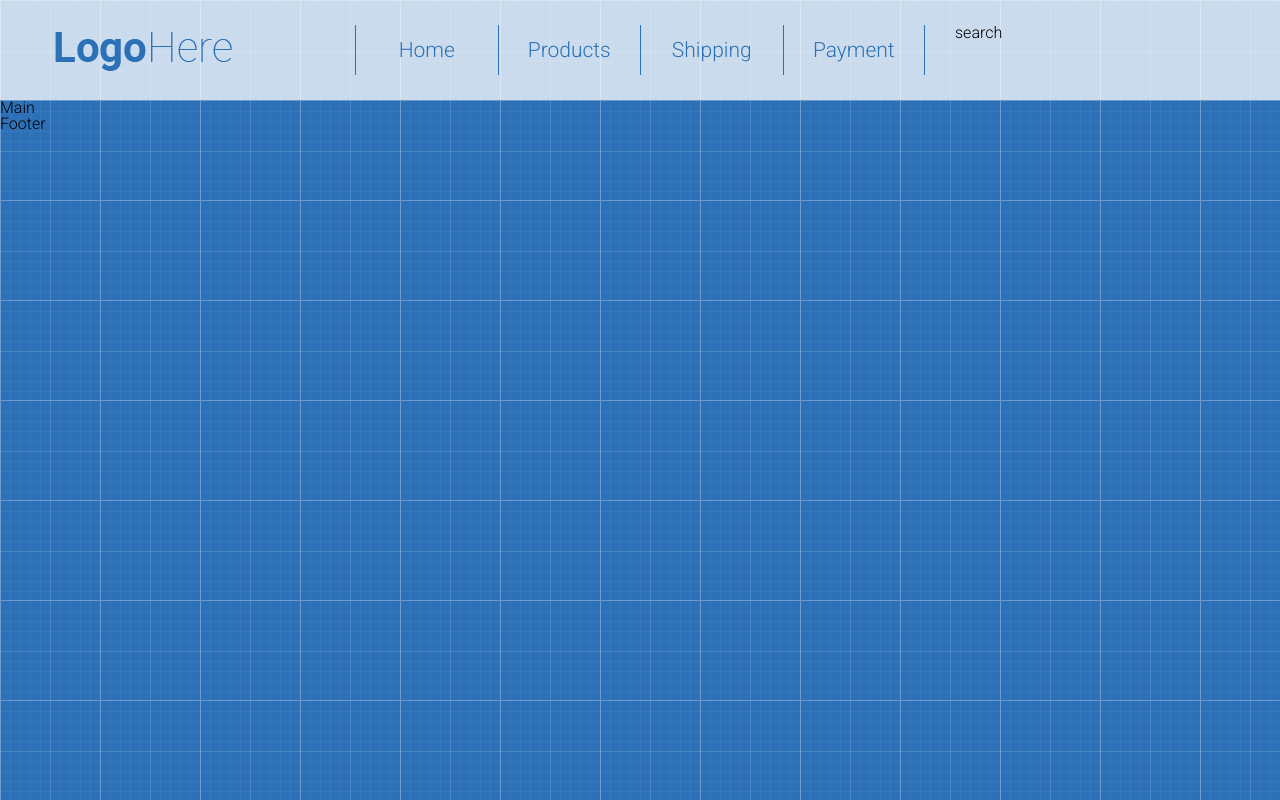
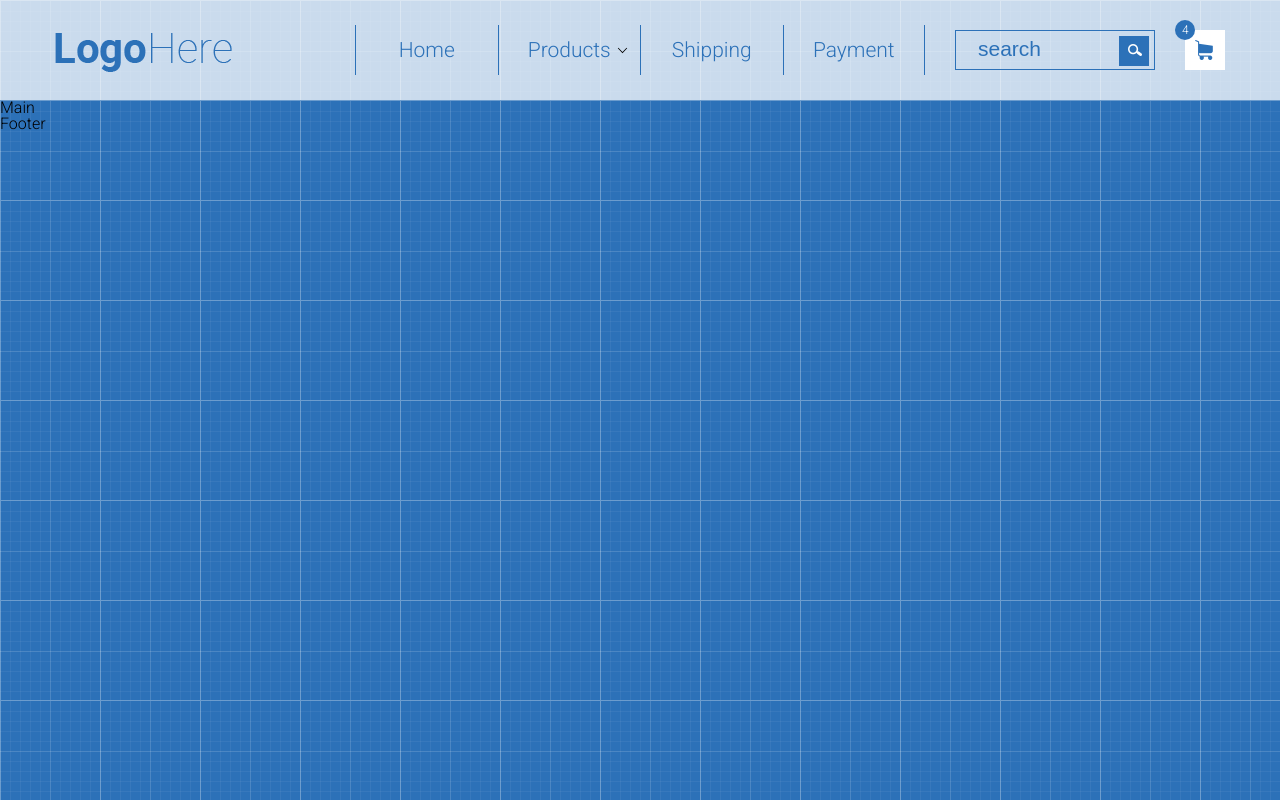
Before and after one commit to zab2104/shop-project, a plain HTML site: page shop-project/index.html in a window 1280 px wide. Drawn offline with Linux system fonts and the light colour scheme.

Commit message:
finished header

```diff
--- a/shop-project/index.html
+++ b/shop-project/index.html
@@ -38,7 +38,21 @@
                         </ul>
                     </nav>
                 </div>
-                <div class="col-3">search</div>
+                <div class="col-3">
+                    <div class="search""><form class="searchform action="">
+                        <input class="searchinput" type="search" placeholder="search"  >
+                        <div class="searchimg"><img  src="images/Search.png" alt="">
+                        </div>
+                    </form>
+                    </div>
+                     <div class="basket">
+                    <img src="images/basket.png" alt="">
+                    <div class="basketitems">
+                        4
+                    </div>
+                    </div>
+
+                </div>
             </div>
         </div></header>
     <main class="main">Main</main>
--- a/shop-project/style.css
+++ b/shop-project/style.css
@@ -62,14 +62,35 @@ body {
 .submenu {
     display: none;
 }
+li:hover >a {
+    background-color: #2c71b8;
+    color: white;
+}
+
 .submenu li:hover {
     background-color:white;
     color: #2c71b8;
 }
+
+.products {
+    position: relative;
+
+}
+.products::after {
+    content: "";
+    position: absolute;
+    top: 35%;
+    right: 10px;
+    width: 15px;
+    height: 15px;
+    background-size: contain;
+    background-image: url("images/arrow_icon.svg");
+    background-repeat: no-repeat;
+}
 .products:hover .submenu{
 display: block;
 position: absolute;
-
+left: -1px;
 }
 .submenu li{
     background-color: #2c71b8;
@@ -79,3 +100,62 @@ position: absolute;
     line-height: 40px;
     padding-left: 28px;
 }
+
+.col-3{
+    display: flex;
+    align-items: center;
+}
+.search{
+    width: 75%;
+    height: 40px;
+    border: 1px solid #2c71b8;
+
+}
+.searchform {
+    display: flex;
+}
+.searchimg{
+    background-color:#2c71b8;
+    width: 30px;
+    height: 30px;
+    margin: 5px;
+}
+.searchimg img {
+   padding: 8px 8.5px;
+}
+.searchinput{
+    background-color: inherit ;
+    height: 40px;
+    border: none;
+    width: 100%;
+}
+::placeholder{
+color: #2c71b8;
+font-size: 21px;
+padding-left: 20px;
+}
+
+.basket {
+    width: 40px;
+    height: 40px;
+    background-color: white;
+    margin-left: 30px;
+    position: relative;
+}
+.basket img{
+    padding: 10px;
+
+}
+.basketitems {
+    background-color: #2c71b8;
+    width: 20px;
+    height: 20px;
+    color: white;
+    text-align: center;
+    font-size: 12px;
+    line-height: 20px;
+    border-radius: 10px;
+    position: absolute;
+    top: -10px;
+    left: -10px;
+}
```
Also changed, not shown: shop-project/images/Search.png (added), shop-project/images/arrow_icon.svg (added), shop-project/images/basket.png (added).
